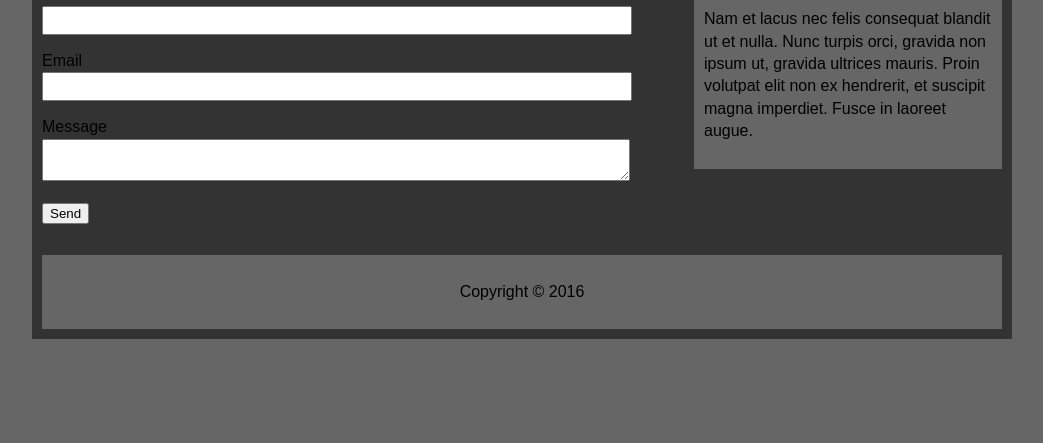
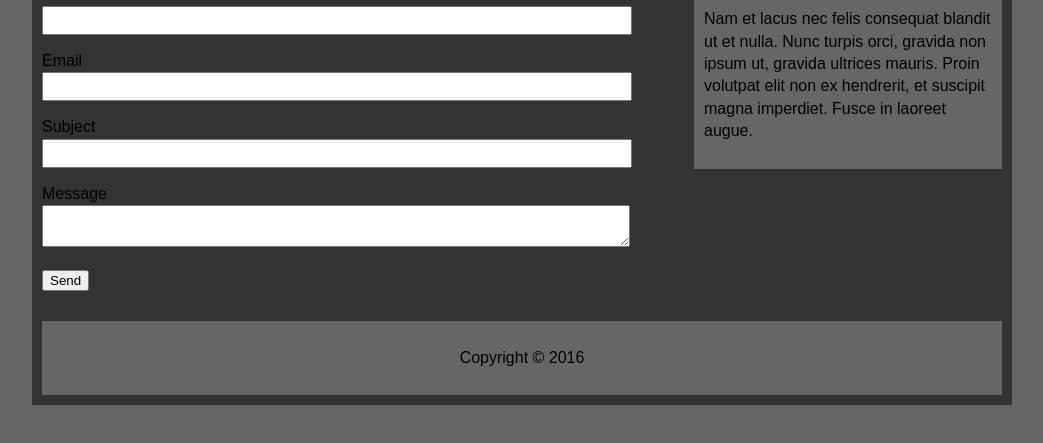
Before and after one commit to bhoinishant/Biodatatemplate, a plain HTML site: page contact.html in a window 1280 px wide. Shown: the part 227-670 px from the top of the page, without its empty margins (118-1161 px from the left). Drawn offline with Linux system fonts and the light colour scheme.

Commit message:
Update contact.html

```diff
--- a/contact.html
+++ b/contact.html
@@ -31,6 +31,10 @@
 						<input type="email" name="name">
 					</div>
 					<div>
+						<label>Subject</label><br>
+						<input type="name" name="name">
+					</div>
+					<div>
 						<label>Message</label><br>
 						<textarea name="name"></textarea>
 					</div>
```
